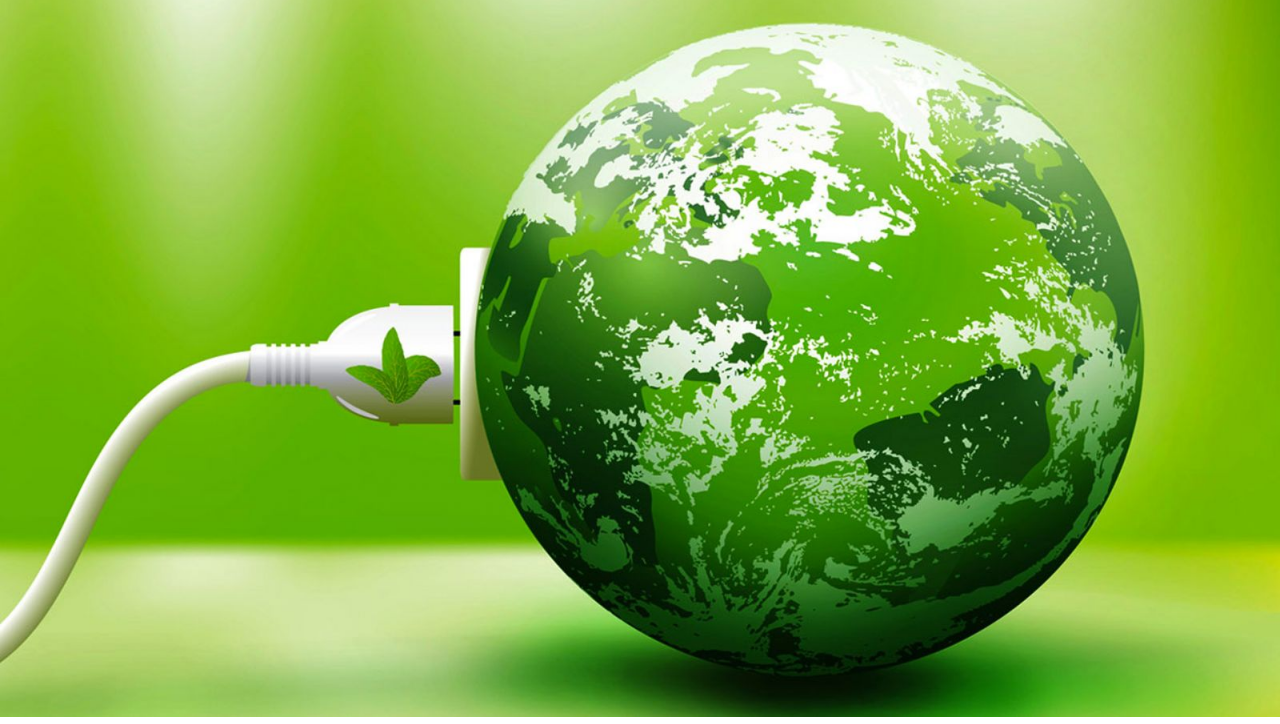
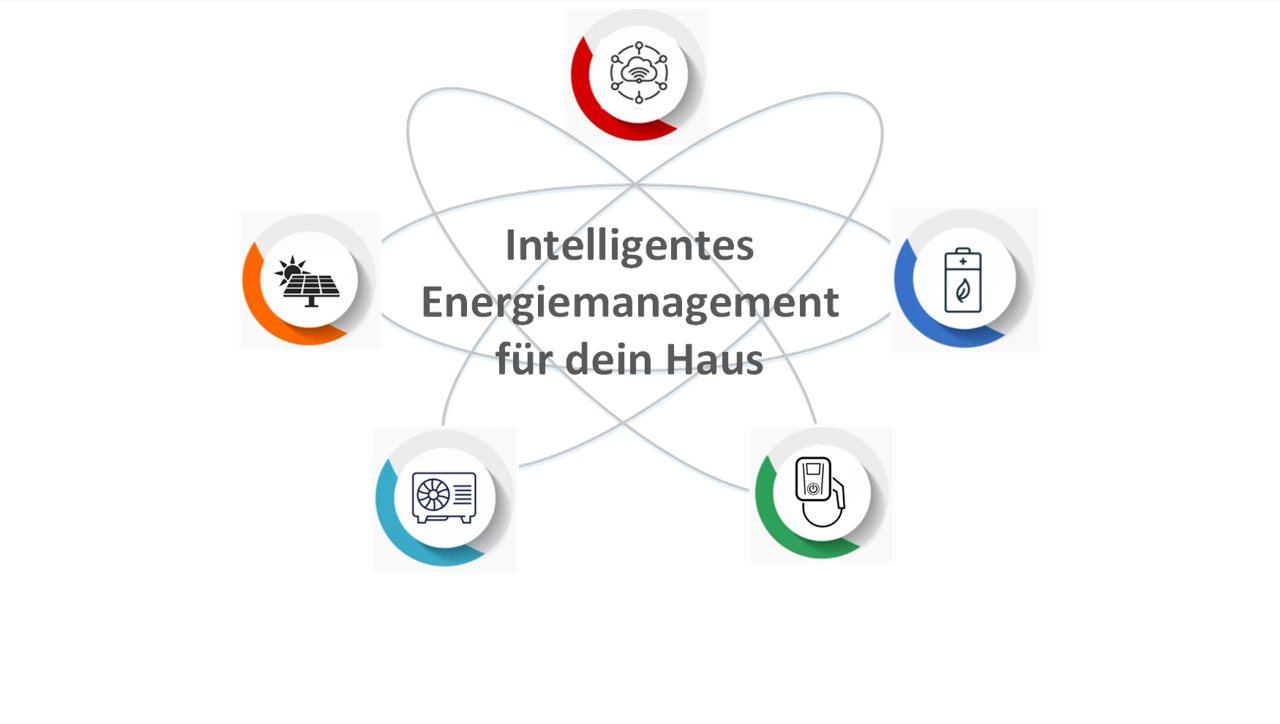
Before and after one commit to zhekazp/Demo, a plain HTML site: page index.html in a window 1280 px wide. Shown: the part 157-881 px from the top of the page. After the commit the page ends 800 px from the top, so only its background shows below. Drawn offline with Linux system fonts and the light colour scheme.

Commit message:
last update

```diff
--- a/css/style.css
+++ b/css/style.css
@@ -3,26 +3,27 @@ header {
   text-align: center;
 }
 
-nav{
+nav {
   padding: 0 15px;
 }
 
-h5{
+h5 {
   margin: 10px 0 10px 0;
 }
 
-.logo{
+.logo {
   width: 150px;
   position: absolute;
   left: 15px;
 }
 
-.logo2{
+.logo2 {
   width: 80px;
   position: absolute;
   right: 15px;
 }
 
-.mainImg{
-    width: 100%;
+.mainImg {
+  margin: 10px auto;
+  display: block;
 }
--- a/index.html
+++ b/index.html
@@ -27,7 +27,7 @@
         </div>
       </nav>
       <main>
-        <img class="mainImg" src="./img/main.jpg" alt="main img">
+        <img class="mainImg" src="./img/main.png" alt="main img">
       </main>
 </body>
 </html>
```
Also changed, not shown: img/main.jpg (deleted), img/main.png (added). Lines whose indentation alone changed are shown as unchanged.
